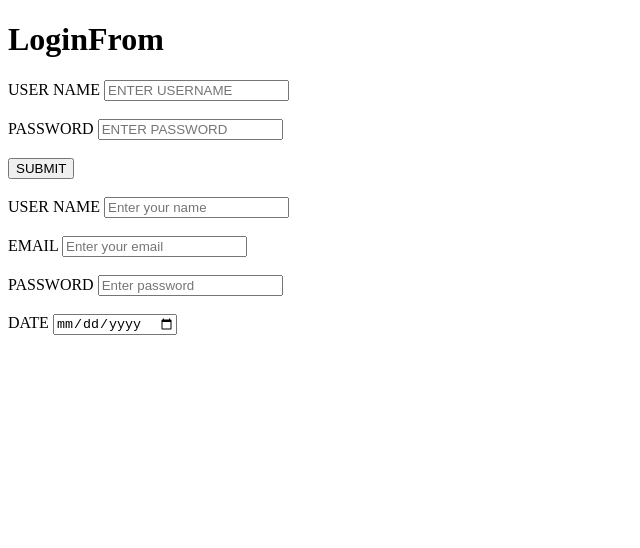
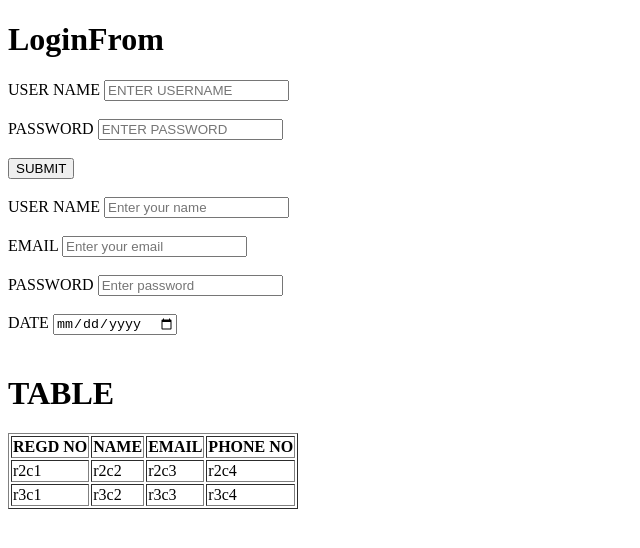
Before and after one commit to ranabherideepika/frontend-assignment, a plain HTML site: page index.html in a window 1280 px wide. Shown: the whole page, without its empty margins (0-640 px from the left). Drawn offline with Linux system fonts and the light colour scheme.

Commit message:
question3

```diff
--- a/index.html
+++ b/index.html
@@ -35,5 +35,28 @@
         <input type="date" id="date" >
         <br><br>
      </form>
+     <!-- question 3 -->
+    <h1>TABLE</h1>
+    <table border="1">
+
+        <tr>
+            <td><b>REGD NO</b></td>
+            <td><b>NAME</b></td>
+            <td><b>EMAIL</b></td>
+            <td><b>PHONE NO</b></td>
+        </tr>
+        <tr>
+            <td>r2c1</td>
+            <td>r2c2</td>
+            <td>r2c3</td>
+            <td>r2c4</td>
+        </tr>
+        <tr>
+            <td>r3c1</td>
+            <td>r3c2</td>
+            <td>r3c3</td>
+            <td>r3c4</td>
+        </tr>
+    </table>
 </body>
 </html>
```
